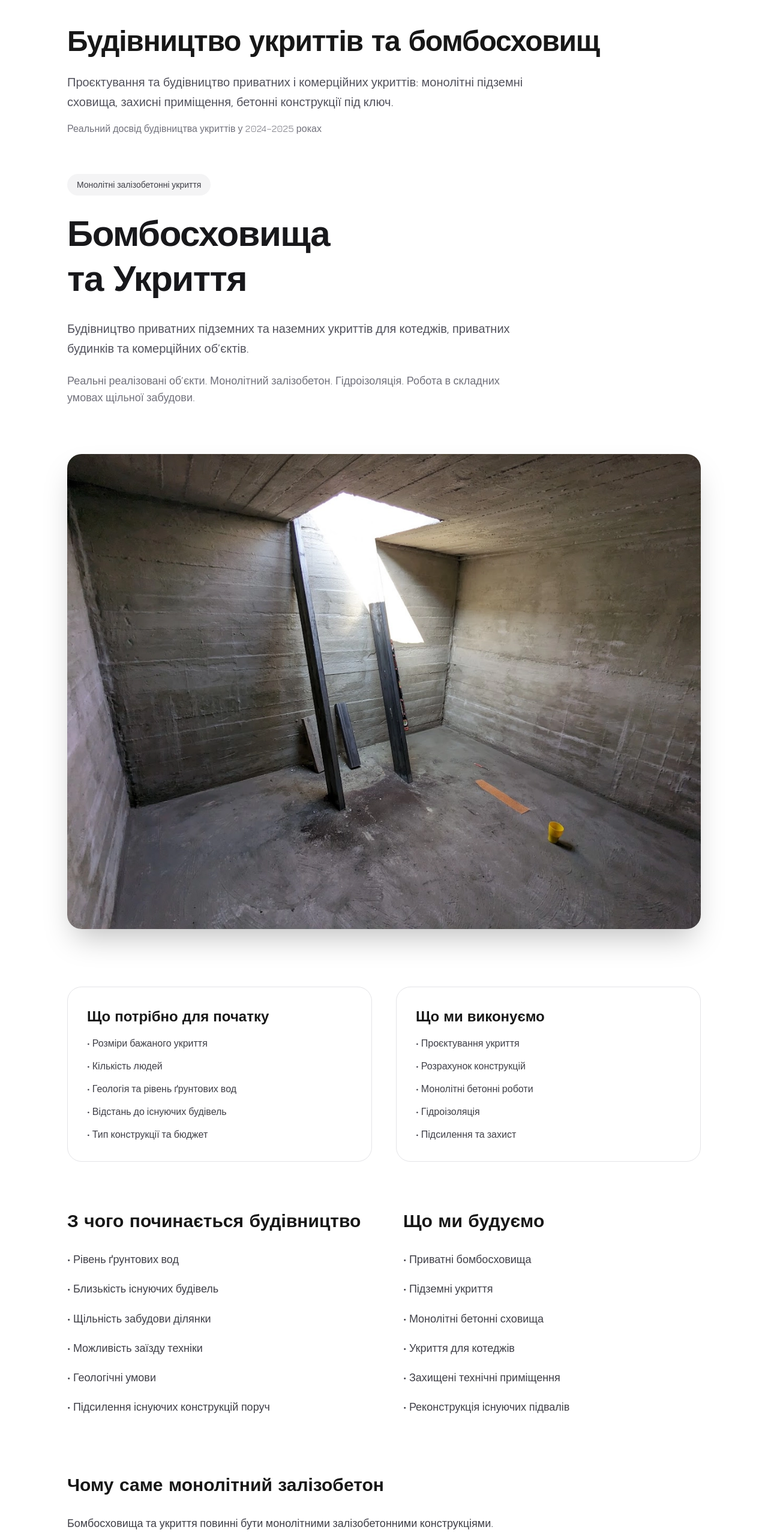
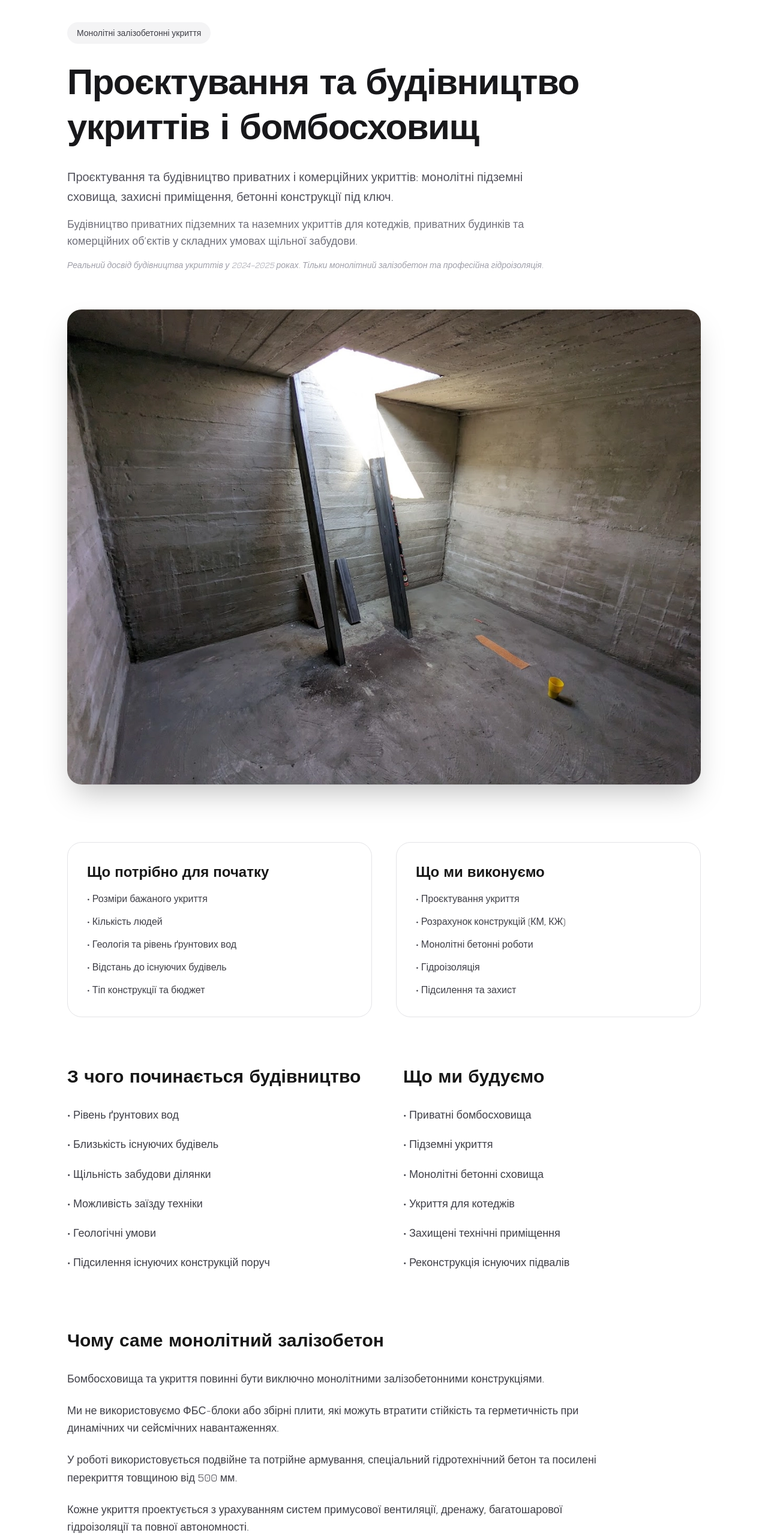
Before and after one commit to DenysKavun/beton-new, a Next.js app: page /bomboshovyshcha in a window 1280 px wide. Shown: the part 140-2706 px from the top of the page at 60% size. Built offline with nearby package versions, Linux system fonts and the light colour scheme.

Commit message:
Update page.tsx

```diff
--- a/app/bomboshovyshcha/page.tsx
+++ b/app/bomboshovyshcha/page.tsx
@@ -1,5 +1,28 @@
+import type { Metadata } from 'next'
 import ShelterGallery from '../components/ShelterGallery'
 import Navbar from '../components/Navbar'
+
+// Додаємо коректні SEO метадані для сторінки бомбосховищ
+export const metadata: Metadata = {
+  title: 'Проєктування та Будівництво Укриттів, Бомбосховищ | Beton Monster',
+  description: 'Проєктування та будівництво приватних і комерційних укриттів під ключ. Монолітні підземні сховища, захисні приміщення, гідроізоляція. Понад 18 років досвіду.',
+  openGraph: {
+    title: 'Будівництво бомбосховищ та укриттів під ключ | Beton Monster',
+    description: 'Монолітні залізобетонні укриття для котеджів, приватних будинків та комерційних об’єктів. Розрахунок конструкцій, реальний досвід.',
+    url: 'https://www.beton.monster/bomboshovyshcha',
+    siteName: 'Beton Monster',
+    images: [
+      {
+        url: 'https://www.beton.monster/projects/shelters/shelter10.webp', // Використовуємо ваше головне фото як прев'ю в месенджерах
+        width: 1200,
+        height: 630,
+        alt: 'Будівництво монолітного укриття',
+      },
+    ],
+    locale: 'uk_UA',
+    type: 'website',
+  },
+}
 
 export default function BombShelterPage() {
   return (
@@ -8,76 +31,53 @@ export default function BombShelterPage() {
 
       <main className="w-full max-w-6xl mx-auto px-6 sm:px-8 md:px-12 pt-24 pb-20">
 
-        {/* HERO */}
-
+        {/* HERO SECTION (Поєднано і оптимізовано під один H1 для SEO) */}
         <section className="mb-16">
-
-  <h1 className="text-4xl sm:text-5xl font-bold tracking-tight leading-tight mb-6">
-    Будівництво укриттів та бомбосховищ
-  </h1>
-
-  <p className="text-lg sm:text-xl text-zinc-600 leading-relaxed max-w-3xl mb-4">
-    Проєктування та будівництво приватних і комерційних укриттів:
-    монолітні підземні сховища, захисні приміщення,
-    бетонні конструкції під ключ.
-  </p>
-
-  <p className="text-zinc-500">
-    Реальний досвід будівництва укриттів у 2024–2025 роках
-  </p>
-
-</section>
-
-
-
-
-        <section className="mb-20">
-
           <div className="mb-6 inline-flex px-4 py-2 rounded-full bg-zinc-100 text-zinc-700 text-sm font-medium">
             Монолітні залізобетонні укриття
           </div>
 
           <h1 className="text-4xl sm:text-6xl font-bold tracking-tight leading-tight text-zinc-900 mb-8">
-            Бомбосховища <br />
-            та Укриття
+            Проєктування та будівництво <br />
+            укриттів і бомбосховищ
           </h1>
 
-          <p className="text-xl text-zinc-600 leading-relaxed max-w-3xl mb-6">
-            Будівництво приватних підземних та наземних укриттів
-            для котеджів, приватних будинків та комерційних об’єктів.
+          <p className="text-xl text-zinc-600 leading-relaxed max-w-3xl mb-4">
+            Проєктування та будівництво приватних і комерційних укриттів:
+            монолітні підземні сховища, захисні приміщення, бетонні конструкції під ключ.
           </p>
 
-          <p className="text-lg text-zinc-500 max-w-3xl">
-            Реальні реалізовані об’єкти. Монолітний залізобетон.
-            Гідроізоляція. Робота в складних умовах щільної забудови.
+          <p className="text-lg text-zinc-500 max-w-3xl mb-4">
+            Будівництво приватних підземних та наземних укриттів для котеджів,
+            приватних будинків та комерційних об’єктів у складних умовах щільної забудови.
           </p>
 
+          <p className="text-zinc-400 text-sm italic">
+            Реальний досвід будівництва укриттів у 2024–2025 роках. Тільки монолітний залізобетон та професійна гідроізоляція.
+          </p>
         </section>
 
         {/* HERO IMAGE */}
         <section className="mb-24">
-
           <img
             src="/projects/shelters/shelter10.webp"
-            alt="Бомбосховище"
+            alt="Будівництво монолітного залізобетонного бомбосховища"
             className="w-full rounded-3xl shadow-2xl"
           />
-
         </section>
 
+        {/* DETAILS GRID */}
         <section className="grid grid-cols-1 md:grid-cols-2 gap-10 mb-20">
-
           <div className="p-8 rounded-3xl border border-zinc-200">
             <h2 className="text-2xl font-semibold mb-4">
               Що потрібно для початку
             </h2>
-
             <ul className="space-y-3 text-zinc-700 leading-relaxed">
               <li>• Розміри бажаного укриття</li>
               <li>• Кількість людей</li>
               <li>• Геологія та рівень ґрунтових вод</li>
               <li>• Відстань до існуючих будівель</li>
-      <li>• Тип конструкції та бюджет</li>
+              <li>• Тіп конструкції та бюджет</li>
             </ul>
           </div>
 
@@ -85,54 +85,29 @@ export default function BombShelterPage() {
             <h2 className="text-2xl font-semibold mb-4">
               Що ми виконуємо
             </h2>
-
             <ul className="space-y-3 text-zinc-700 leading-relaxed">
               <li>• Проєктування укриття</li>
-      <li>• Розрахунок конструкцій</li>
+              <li>• Розрахунок конструкцій (КМ, КЖ)</li>
               <li>• Монолітні бетонні роботи</li>
               <li>• Гідроізоляція</li>
               <li>• Підсилення та захист</li>
             </ul>
           </div>
-
         </section>
-
-
 
         {/* IMPORTANT */}
         <section className="grid grid-cols-1 md:grid-cols-2 gap-16 mb-24">
-
           <div>
             <h2 className="text-3xl font-bold mb-8">
               З чого починається будівництво
             </h2>
-
             <ul className="space-y-5 text-zinc-700 text-lg leading-relaxed">
-
-              <li>
-                • Рівень ґрунтових вод
-              </li>
-
-              <li>
-                • Близькість існуючих будівель
-              </li>
-
-              <li>
-                • Щільність забудови ділянки
-              </li>
-
-              <li>
-                • Можливість заїзду техніки
-              </li>
-
-              <li>
-                • Геологічні умови
-              </li>
-
-              <li>
-                • Підсилення існуючих конструкцій поруч
-              </li>
-
+              <li>• Рівень ґрунтових вод</li>
+              <li>• Близькість існуючих будівель</li>
+              <li>• Щільність забудови ділянки</li>
+              <li>• Можливість заїзду техніки</li>
+              <li>• Геологічні умови</li>
+              <li>• Підсилення існуючих конструкцій поруч</li>
             </ul>
           </div>
 
@@ -140,213 +115,135 @@ export default function BombShelterPage() {
             <h2 className="text-3xl font-bold mb-8">
               Що ми будуємо
             </h2>
-
             <ul className="space-y-5 text-zinc-700 text-lg leading-relaxed">
-
-              <li>
-                • Приватні бомбосховища
-              </li>
-
-              <li>
-                • Підземні укриття
-              </li>
-
-              <li>
-                • Монолітні бетонні сховища
-              </li>
-
-              <li>
-                • Укриття для котеджів
-              </li>
-
-              <li>
-                • Захищені технічні приміщення
-              </li>
-
-              <li>
-                • Реконструкція існуючих підвалів
-              </li>
-
+              <li>• Приватні бомбосховища</li>
+              <li>• Підземні укриття</li>
+              <li>• Монолітні бетонні сховища</li>
+              <li>• Укриття для котеджів</li>
+              <li>• Захищені технічні приміщення</li>
+              <li>• Реконструкція існуючих підвалів</li>
             </ul>
           </div>
-
         </section>
 
         {/* WHY MONOLITH */}
         <section className="mb-24">
-
           <div className="max-w-4xl">
-
             <h2 className="text-3xl font-bold mb-8">
               Чому саме монолітний залізобетон
             </h2>
-
             <div className="space-y-6 text-zinc-700 text-lg leading-relaxed">
-
               <p>
-                Бомбосховища та укриття повинні бути
-                монолітними залізобетонними конструкціями.
+                Бомбосховища та укриття повинні бути виключно монолітними залізобетонними конструкціями.
               </p>
-
               <p>
-                Ми не використовуємо ФБС-блоки або збірні плити,
-                які можуть втратити стійкість при динамічних навантаженнях.
+                Ми не використовуємо ФБС-блоки або збірні плити, які можуть втратити стійкість та герметичність при динамічних чи сейсмічних навантаженнях.
               </p>
-
               <p>
-                Використовується потрійне армування,
-                гідробетон та посилені перекриття
-                товщиною від 500 мм.
+                У роботі використовується подвійне та потрійне армування, спеціальний гідротехнічний бетон та посилені перекриття товщиною від 500 мм.
               </p>
-
               <p>
-                Укриття проектуються з урахуванням вентиляції,
-                гідроізоляції, водовідведення та автономності.
+                Кожне укриття проектується з урахуванням систем примусової вентиляції, дренажу, багатошарової гідроізоляції та повної автономності.
               </p>
-
             </div>
-
           </div>
-
         </section>
 
         {/* GALLERY */}
         <section className="mb-24">
-
           <h2 className="text-3xl font-bold mb-10">
             Реальні об’єкти
           </h2>
-
           <ShelterGallery />
-
         </section>
 
         {/* PRICE */}
         <section className="mb-24">
-
           <div className="p-10 rounded-3xl bg-zinc-100">
-
             <h2 className="text-3xl font-bold mb-6">
-              Вартість
+              Вартість будівництва
             </h2>
-
             <p className="text-xl text-zinc-700 leading-relaxed mb-4">
-              Вартість залежить від геології,
-              рівня ґрунтових вод,
-              складності ділянки
-              та розмірів укриття.
+              Підсумкова вартість залежить від результатів геології, рівня ґрунтових вод, складності розробки ґрунту в умовах ділянки та загальних розмірів сховища.
             </p>
-
             <p className="text-2xl font-semibold text-zinc-900">
-              Укриття 4×3 м — від 7000$
+              Базове захисне укриття 4×3 м — від 7000$
             </p>
-
           </div>
-
         </section>
 
         {/* VIDEO */}
         <section className="mb-24">
-
           <h2 className="text-3xl font-bold mb-8">
-            Відео будівництва
+            Відео з будівельного майданчика
           </h2>
-
           <div className="overflow-hidden rounded-3xl border border-zinc-200 shadow-xl">
-
             <div className="aspect-video">
-
               <iframe
                 className="w-full h-full"
                 src="https://www.youtube.com/embed/fZWGIEwo92E"
-                title="YouTube video player"
+                title="Відео будівництва бомбосховища - Beton Monster"
                 allow="accelerometer; autoplay; clipboard-write; encrypted-media; gyroscope; picture-in-picture"
                 allowFullScreen
               />
-
             </div>
-
           </div>
-
         </section>
 
+        {/* ADVANTAGES */}
         <section className="mb-20">
-
           <h2 className="text-3xl font-bold mb-8">
             Чому замовники звертаються до нас
           </h2>
-
           <div className="grid grid-cols-1 md:grid-cols-3 gap-6">
-
             <div className="p-6 rounded-2xl border border-zinc-200">
-      <h3 className="font-semibold mb-3">
-        Реальний досвід
-      </h3>
-
+              <h3 className="font-semibold mb-3 text-lg">Реальний досвід</h3>
               <p className="text-zinc-600">
-        Побудовані приватні укриття та бомбосховища у 2024–2025 роках
+                Побудовані та успішно здані приватні укриття та бомбосховища протягом 2024–2025 років.
               </p>
             </div>
 
             <div className="p-6 rounded-2xl border border-zinc-200">
-      <h3 className="font-semibold mb-3">
-        Інженерний підхід
-      </h3>
-
+              <h3 className="font-semibold mb-3 text-lg">Інженерний підхід</h3>
               <p className="text-zinc-600">
-        Розрахунок конструкцій, навантажень та оптимізація бюджету
+                Професійний розрахунок конструкцій у SCAD, врахування реальних навантажень та точна оптимізація бюджету без втрати міцності.
               </p>
             </div>
 
             <div className="p-6 rounded-2xl border border-zinc-200">
-      <h3 className="font-semibold mb-3">
-        Повний цикл
-      </h3>
-
+              <h3 className="font-semibold mb-3 text-lg">Повний цикл</h3>
               <p className="text-zinc-600">
-        Від ідеї та проєкту до реалізації на будівельному майданчику
+                Супроводжуємо проєкт від перших креслень та розрахунків армування до повного контролю монолітних робіт на об'єкті.
               </p>
             </div>
-
           </div>
-
         </section>
-
-
-
 
         {/* CTA */}
         <section className="mt-24 p-10 rounded-3xl bg-black text-white">
-
           <h2 className="text-3xl font-bold mb-4">
-    Потрібне укриття або бомбосховище?
+            Потрібне надійне укриття або бомбосховище?
           </h2>
-
           <p className="text-zinc-300 mb-8 max-w-2xl">
-    Надішліть план ділянки або короткий опис задачі —
-    допоможемо оцінити можливість будівництва та орієнтовний бюджет.
+            Надішліть план ділянки або короткий опис задачі у месенджер —
+            допоможемо проаналізувати умови, оцінити технічну можливість будівництва та розрахувати орієнтовний кошторис.
           </p>
-
           <div className="flex flex-wrap gap-4">
-
             <a
               href="https://t.me/D_nssssss"
               target="_blank"
               rel="noreferrer noopener"
-      className="px-6 py-4 rounded-2xl bg-white text-black font-semibold"
+              className="px-6 py-4 rounded-2xl bg-white text-black font-semibold hover:bg-zinc-200 transition-colors"
             >
-      Telegram
+              Обговорити в Telegram
             </a>
-
             <a
               href="tel:+380676059990"
-      className="px-6 py-4 rounded-2xl border border-zinc-700"
+              className="px-6 py-4 rounded-2xl border border-zinc-700 hover:bg-zinc-900 transition-colors"
             >
               Зателефонувати
             </a>
-
           </div>
-
         </section>
 
       </main>
```
Lines whose indentation alone changed are shown as unchanged.
